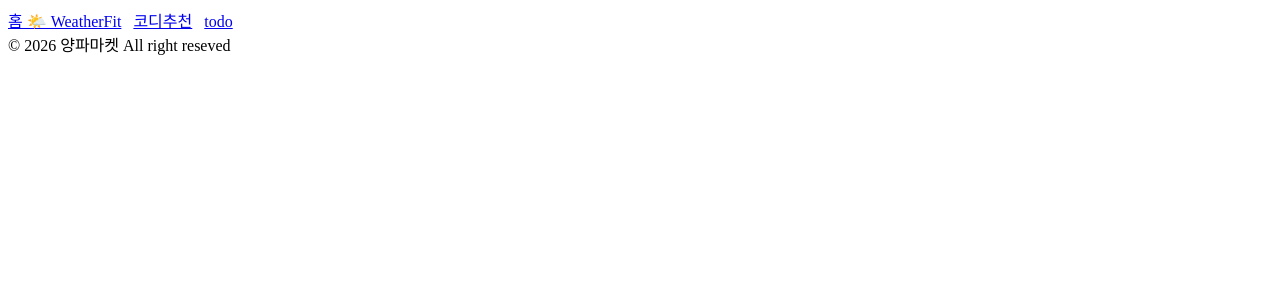
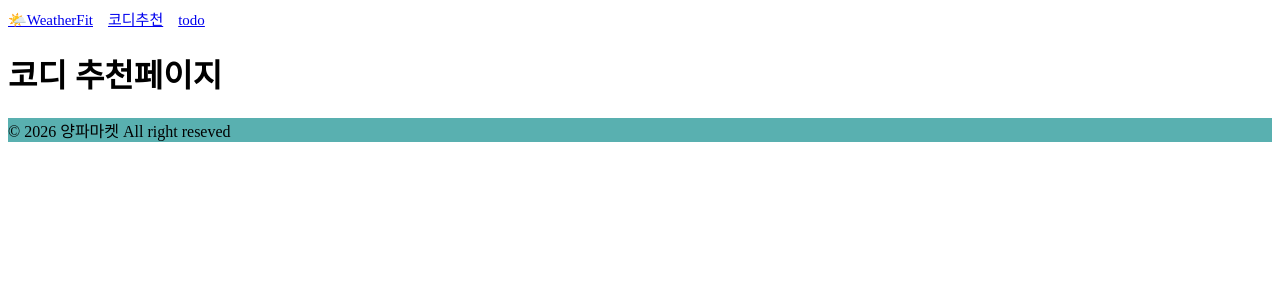
Before and after one commit to arim44/weatherfit-app, a Next.js app: page /outfit in a window 1280 px wide. Shown: the top 300 px of the page. Built offline with nearby package versions, Linux system fonts and the light colour scheme.

Commit message:
feat: header, footer

```diff
--- a/src/app/layout.tsx
+++ b/src/app/layout.tsx
@@ -1,5 +1,5 @@
 import Link from "next/link";
-import style from './globals.css'
+import styles from "./page.module.css";
 
 export default function RootLayout({
   children,
@@ -10,14 +10,14 @@ export default function RootLayout({
     <html lang="en">
       <body>
         <div>
-          <header>
+          <header className={styles.header}>
             {/* 링크로 하면 미리가져오는 프리패칭을 함 */}
-            <Link href={'/'}>홈 🌤️ WeatherFit</Link> &nbsp;&nbsp;
-            <Link href={'/outfit'}>코디추천</Link> &nbsp;&nbsp;
-            <Link href={'/todo'}>todo</Link> &nbsp;&nbsp;
+            <Link href={'/'}>🌤️WeatherFit</Link> &nbsp;&nbsp;&nbsp;
+            <Link href={'/outfit'}>코디추천</Link> &nbsp;&nbsp;&nbsp;
+            <Link href={'/todo'}>todo</Link> &nbsp;&nbsp;&nbsp;
           </header>
           <main>{children} </main>
-          <footer>&copy; 2026 양파마켓 All right reseved</footer>
+          <footer className={styles.footer}>&copy; 2026 양파마켓 All right reseved</footer>
         </div>
       </body>
     </html>
--- a/src/app/outfit/page.tsx
+++ b/src/app/outfit/page.tsx
@@ -1,5 +1,7 @@
 export default function Page() {
     return (
-        <div></div>
+        <div>
+            <h1>코디 추천페이지</h1>
+        </div>
     );
 }
--- a/src/app/page.module.css
+++ b/src/app/page.module.css
@@ -140,3 +140,12 @@ a.secondary {
     --button-secondary-border: #1a1a1a;
   }
 }
+
+.footer {
+  border: gray;
+  background-color: rgb(89, 176, 176);
+}
+
+.header {
+font-size: 15px;
+}
--- a/src/app/page.tsx
+++ b/src/app/page.tsx
@@ -4,7 +4,7 @@ import styles from "./page.module.css";
 export default function Home() {
   return (
     <div className={styles.page}>
-
+      <h1>메인페이지</h1>
     </div>
   );
 }
--- a/src/app/todo/page.tsx
+++ b/src/app/todo/page.tsx
@@ -1,5 +1,7 @@
 export default function Page() {
     return (
-        <div></div>
+        <div>
+            <h1>투두 페이지</h1>
+        </div>
     );
 }
```
Also changed, not shown: src/app/globals.css (+0 -9 lines).
